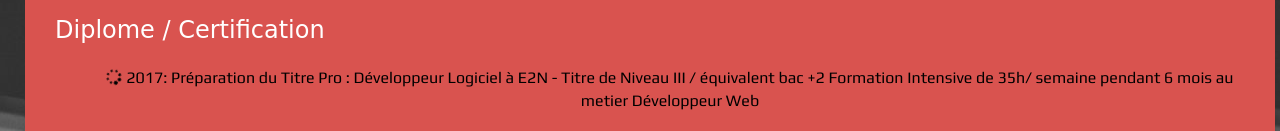
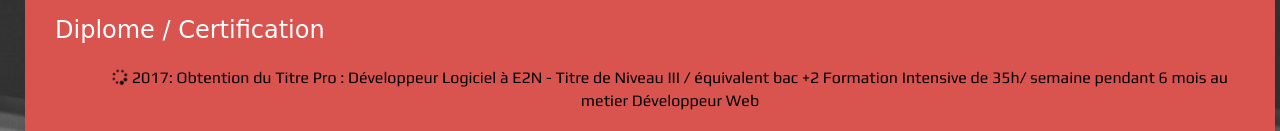
Before and after one commit to WilfriedNguessanBobo/wilfriednguessanbobo.github.io, a plain HTML site: page index.html at #!/experiences in a window 1280 px wide. Shown: the part 669-800 px from the top of the page. Drawn offline with nearby package versions, Linux system fonts and the light colour scheme; a web font is replaced by a local one.

Commit message:
Update experience.html

```diff
--- a/assets/partials/experience.html
+++ b/assets/partials/experience.html
@@ -3,7 +3,7 @@
           <button class="btn btn-danger btn-lg danger" onclick="play('troll')" ><span class="glyphicon glyphicon-ban-circle"> Expériences</span></button><br>
           <h3 class="col-lg-12 col-md-12 col-sm-12 col-xs-12">Diplome / Certification</h3>
           <ul>
-            <li class="col-lg-12 col-md-12 col-sm-12 col-xs-12"><i class="fa fa-spinner faa-spin animated"></i> 2017: Préparation du Titre Pro : Développeur Logiciel à E2N - Titre de Niveau III / équivalent bac +2
+            <li class="col-lg-12 col-md-12 col-sm-12 col-xs-12"><i class="fa fa-spinner faa-spin animated"></i> 2017: Obtention du Titre Pro : Développeur Logiciel à E2N - Titre de Niveau III / équivalent bac +2
             <span>Formation Intensive de 35h/ semaine pendant 6 mois au metier Développeur Web</span></li>
             <li class="col-lg-12 col-md-12 col-sm-12 col-xs-12">2011 : Baccalaureat Scientifique</li>
           </ul>
```
